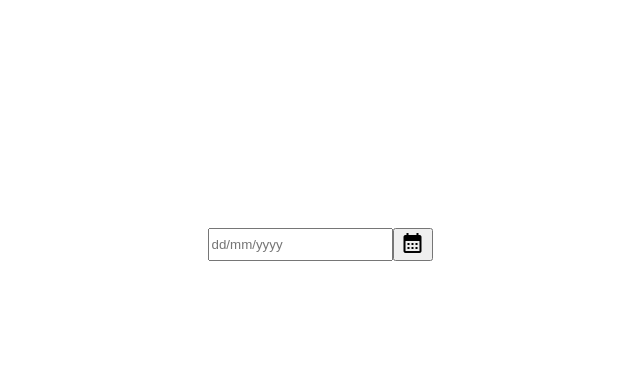
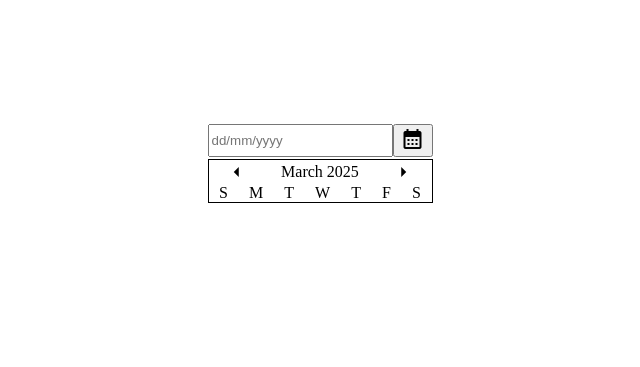
Before and after one commit to carninesix/datepicker-ui, a plain HTML site: page index.html in a window 1280 px wide. Shown: the part 156-523 px from the top of the page, without its empty margins (320-960 px from the left). Drawn offline with Linux system fonts and the light colour scheme.

Commit message:
Added Month, Year and days of the week

```diff
--- a/index.html
+++ b/index.html
@@ -12,7 +12,26 @@
             <div id="search-bar">
                 <input type="text" placeholder="dd/mm/yyyy" /><button type="button"><span class="material-icons">calendar_month</span></button>
             </div>
-            <div>
+            <div id="calendar" class="border">
+                <div id="top">
+                    <div id="date">
+                        <span class="material-icons">arrow_left</span>
+                        <p>March 2025</p>
+                        <span class="material-icons">arrow_right</span>
+                    </div>
+                    <div id="days">
+                        <ul>
+                            <li>S</li>
+                            <li>M</li>
+                            <li>T</li>
+                            <li>W</li>
+                            <li>T</li>
+                            <li>F</li>
+                            <li>S</li>
+                        </ul>
+                    </div>
+                </div>
+                <div id="bottom"></div>
             </div>
         </main>
     </body>
--- a/styles.css
+++ b/styles.css
@@ -14,9 +14,41 @@ body {
 
 main {
     max-width: 40vw;
+    min-height: 30vh;
     max-height: 50vh;
+    display: flex;
+    flex-direction: column;
+    align-items: stretch;
+    gap: 2px;
+}
+
+.border {
+    border-style: solid;
+    border-width: 1.5px;
 }
 
 #search-bar {
     display: flex;
 }
+
+#calendar {
+    height: 100%;
+}
+
+#date {
+    display: flex;
+    justify-content: space-around;
+    align-items: center;
+}
+
+#days ul {
+    list-style: none;
+    display: flex;
+    justify-content: space-around;
+    padding: 0;
+    margin: 0;
+}
+
+#days li {
+    display: inline;
+}
```
